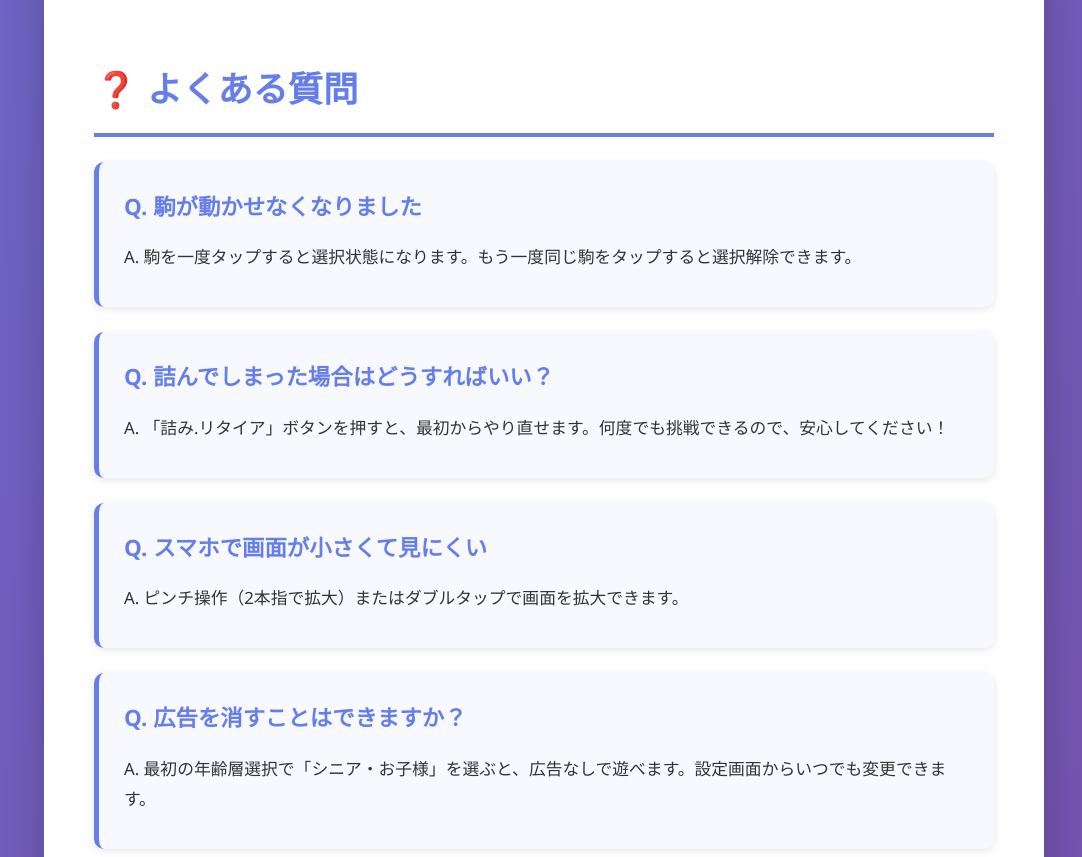
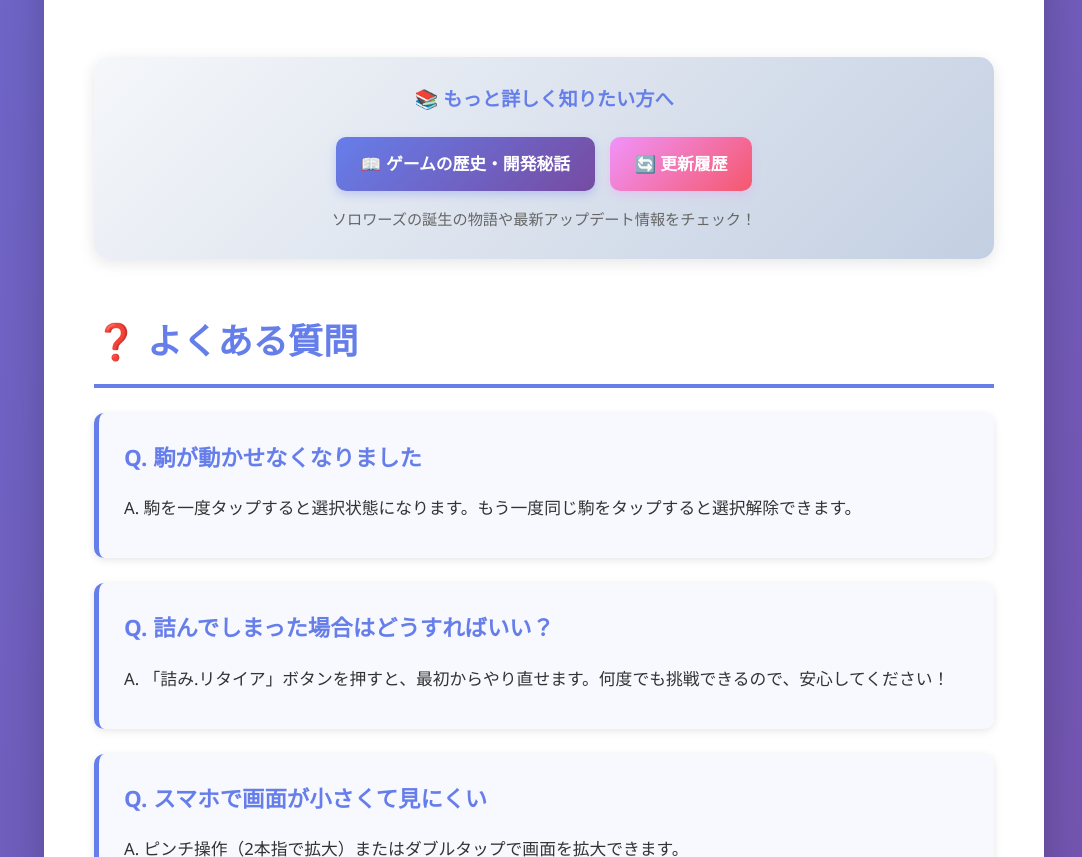
Before and after one commit to Solowords-yuki/Solowords-yuki.github.io, a website: page how-to-play-advanced.html in a window 1280 px wide. Shown: the part 3167-4024 px from the top of the page, without its empty margins (96-1178 px from the left). Drawn offline with Linux system fonts and the light colour scheme.

Commit message:
Add files via upload

```diff
--- a/how-to-play-advanced.html
+++ b/how-to-play-advanced.html
@@ -483,6 +483,20 @@
             </div>
         </section>
 
+        <!-- もっと詳しく知りたい方へ -->
+        <div style="text-align: center; margin: 50px 0; padding: 25px; background: linear-gradient(135deg, #f5f7fa 0%, #c3cfe2 100%); border-radius: 15px; box-shadow: 0 4px 15px rgba(0,0,0,0.1);">
+            <p style="font-size: 1.2em; font-weight: bold; color: #667eea; margin-bottom: 20px;">📚 もっと詳しく知りたい方へ</p>
+            <div style="display: flex; gap: 15px; justify-content: center; flex-wrap: wrap;">
+                <a href="about.html" style="display: inline-block; padding: 12px 25px; background: linear-gradient(135deg, #667eea 0%, #764ba2 100%); color: white; text-decoration: none; border-radius: 10px; font-weight: bold; box-shadow: 0 4px 10px rgba(102, 126, 234, 0.3); transition: all 0.3s; font-size: 1.05em;">
+                    📖 ゲームの歴史・開発秘話
+                </a>
+                <a href="updates.html" style="display: inline-block; padding: 12px 25px; background: linear-gradient(135deg, #f093fb 0%, #f5576c 100%); color: white; text-decoration: none; border-radius: 10px; font-weight: bold; box-shadow: 0 4px 10px rgba(240, 147, 251, 0.3); transition: all 0.3s; font-size: 1.05em;">
+                    🔄 更新履歴
+                </a>
+            </div>
+            <p style="margin-top: 15px; font-size: 0.95em; color: #666;">ソロワーズの誕生の物語や最新アップデート情報をチェック！</p>
+        </div>
+
         <!-- よくある質問 -->
         <section class="section">
             <h2 class="section-title">❓ よくある質問</h2>
```
